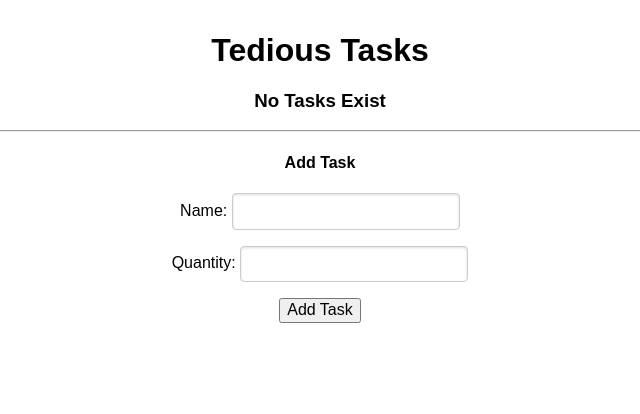
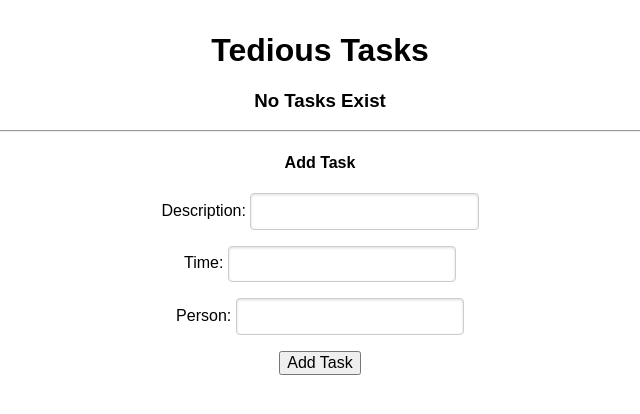
Before and after one commit to josephcotterchio/unit-3-assessment, a Django app: template main_app/templates/home.html in a window 1280 px wide. Shown: the top 414 px of the page, without its empty margins (320-960 px from the left). Run offline with Django 3.2, Linux system fonts and the light colour scheme; the template is opened without the code that fills it: values that come from a table or form of the project are taken from there, others are empty; some libraries are stand-ins or nearby versions.

Commit message:
updating fields

```diff
--- a/main_app/models.py
+++ b/main_app/models.py
@@ -4,8 +4,6 @@ from django.db import models
 
 
 class Task(models.Model):
-    name = models.CharField(max_length=300)
-    quantity = models.IntegerField()
-
-    def __str__(self):
-        return f"{self.id} - {self.name}, {self.quantity}"
+    description = models.CharField(max_length=300)
+    time = models.IntegerField()
+    person = models.CharField(max_length=100)
--- a/main_app/static/css/style.css
+++ b/main_app/static/css/style.css
@@ -4,9 +4,11 @@ body {
 }
 table {
     margin: 2rem auto;
+    border-collapse: separate;
+    border-spacing: 5px;
 }
 
-table a {
+.delete {
     color: red;
     text-decoration: none;
 }
--- a/main_app/templates/home.html
+++ b/main_app/templates/home.html
@@ -33,11 +33,12 @@
       <tbody>
         {% endif %} {% for task in task_list %}
         <tr>
-          <td>{{ task.name }}</td>
-          <td>{{ task.quantity }}</td>
+          <td>{{ task.description }}</td>
+          <td>{{ task.time }}</td>
+          <td>{{ task.person }}</td>
           <td>
             <form action="{% url 'delete' task.id %}">
-              <input type="submit" value="X" class="pure-button" />
+              <input type="submit" value="X" class="delete" />
             </form>
           </td>
         </tr>
--- a/main_app/views.py
+++ b/main_app/views.py
@@ -2,6 +2,7 @@ from django.shortcuts import render, redirect
 # Create your views here.
 from .forms import TaskForm
 from .models import Task
+from django.db.models import Sum
 
 # Create your views here.
 
@@ -9,13 +10,14 @@ from .models import Task
 def home(request):
     task_list = Task.objects.all()
     form = TaskForm(request.POST)
+    total = Task.objects.aggregate(Sum('time'))
     if form.is_valid():
         form.save()
         return redirect('home')
     else:
         form = TaskForm()
 
-    return render(request, 'home.html', {'form': form, 'task_list': task_list})
+    return render(request, 'home.html', {'task_list': task_list, 'task_form': task_form, 'total': total})
 
 
 def delete(request, task_id):
```
